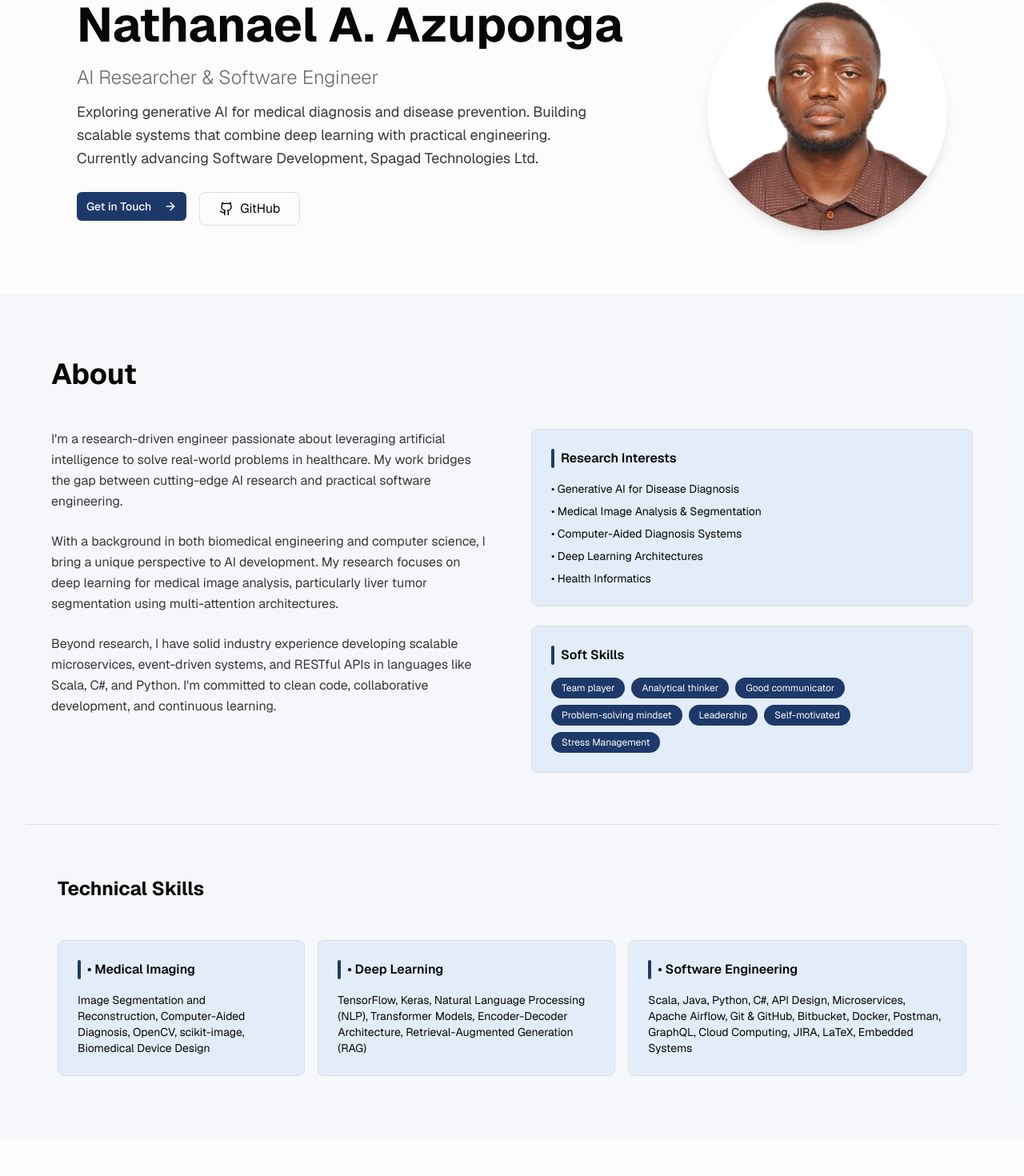
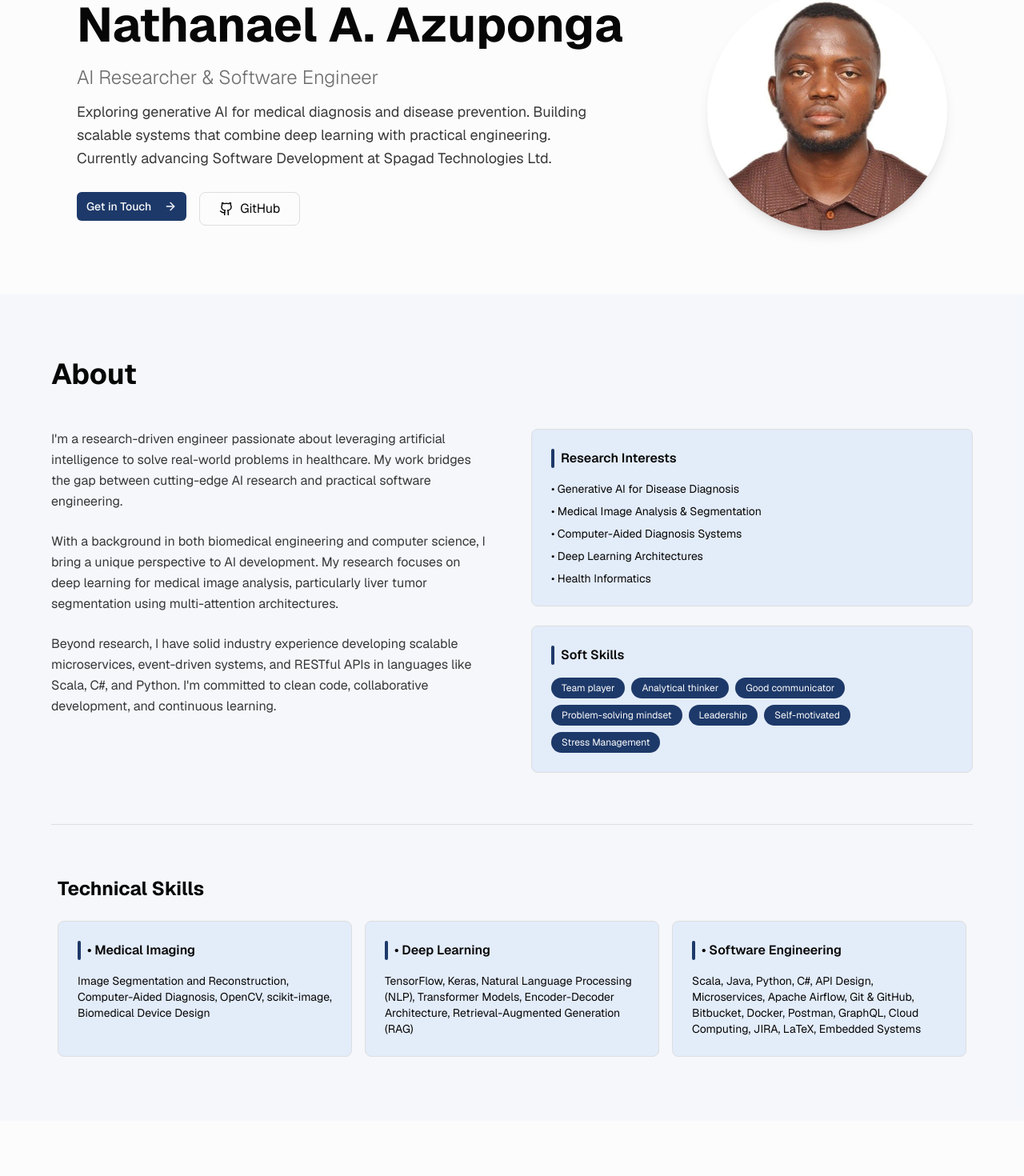
Before and after one commit to eckintosh-4ai360/NATHANIEL-AZUPONGA-PORTFOLIO, a Next.js app: page / in a window 1280 px wide. Shown: the part 140-1610 px from the top of the page at 80% size. Built offline with nearby package versions, Linux system fonts and the light colour scheme.

Commit message:
responsiveness for technicall skills

```diff
--- a/app/page.tsx
+++ b/app/page.tsx
@@ -84,7 +84,7 @@ export default function Portfolio() {
                 <p className="text-lg text-foreground/80 max-w-2xl leading-relaxed">
               Exploring generative AI for medical diagnosis and disease prevention.
               Building scalable systems that combine deep learning with practical engineering.
-              Currently advancing Software Development, Spagad Technologies Ltd.
+              Currently advancing Software Development at Spagad Technologies Ltd.
             </p>
             <div className="flex flex-wrap gap-4 pt-4">
               <Button
@@ -153,43 +153,66 @@ export default function Portfolio() {
             </div>
           </div>
         </div>
+       {/* // Technical Skills */}
+<div className="max-w-6xl mx-auto mt-12">
   <hr className="my-16 border-border" />
-          <div className="text-2xl max-w-6xl mx-auto mt-12 font-bold mb-6">
-              <h2 className="text-2xl mx-2 mt-12 font-bold mb-6">Technical Skills</h2>
+
+  <div className="text-2xl max-w-6xl mx-auto font-bold mb-6">
+    <h2 className="text-2xl mx-2 font-bold mb-6">
+      Technical Skills
+    </h2>
   </div>
-        <div className="max-w-6xl flex mx-auto mt-12">
-           <div className="p-6 bg-secondary mx-2 rounded-lg border border-border">
+
+  {/* Responsive Grid */}
+  <div className="grid grid-cols-1 md:grid-cols-2 lg:grid-cols-3 gap-4 px-2">
+
+    <div className="p-6 bg-secondary rounded-lg border border-border">
       <h3 className="font-semibold mb-4 flex items-center gap-2 text-secondary-foreground">
         <span className="w-1 h-6 bg-accent rounded-full"></span>
         • Medical Imaging
       </h3>
+
       <ul className="space-y-2 text-sm text-secondary-foreground">
         <li>
           Image Segmentation and Reconstruction,
           Computer-Aided Diagnosis,
           OpenCV, scikit-image,
-                    Biomedical Device Design</li>
+          Biomedical Device Design
+        </li>
       </ul>
     </div>
-           <div className="p-6 bg-secondary mx-2 rounded-lg border border-border">
+
+    <div className="p-6 bg-secondary rounded-lg border border-border">
       <h3 className="font-semibold mb-4 flex items-center gap-2 text-secondary-foreground">
         <span className="w-1 h-6 bg-accent rounded-full"></span>
         • Deep Learning
       </h3>
+
       <ul className="space-y-2 text-sm text-secondary-foreground">
         <li>
-              TensorFlow, Keras, Natural Language Processing (NLP), Transformer Models, Encoder-Decoder Architecture, Retrieval-Augmented Generation (RAG)</li>
+          TensorFlow, Keras, Natural Language Processing (NLP),
+          Transformer Models, Encoder-Decoder Architecture,
+          Retrieval-Augmented Generation (RAG)
+        </li>
       </ul>
     </div>
-           <div className="p-6 bg-secondary mx-2 rounded-lg border border-border">
+
+    <div className="p-6 bg-secondary rounded-lg border border-border">
       <h3 className="font-semibold mb-4 flex items-center gap-2 text-secondary-foreground">
         <span className="w-1 h-6 bg-accent rounded-full"></span>
         • Software Engineering
       </h3>
+
       <ul className="space-y-2 text-sm text-secondary-foreground">
         <li>
-              Scala, Java, Python, C#, API Design, Microservices, Apache Airflow, Git & GitHub, Bitbucket, Docker, Postman, GraphQL, Cloud Computing, JIRA, LaTeX, Embedded Systems</li>
+          Scala, Java, Python, C#, API Design, Microservices,
+          Apache Airflow, Git & GitHub, Bitbucket, Docker,
+          Postman, GraphQL, Cloud Computing, JIRA, LaTeX,
+          Embedded Systems
+        </li>
       </ul>
+    </div>
+
   </div>
 </div>
       </section>
```
Lines whose indentation alone changed are shown as unchanged.
